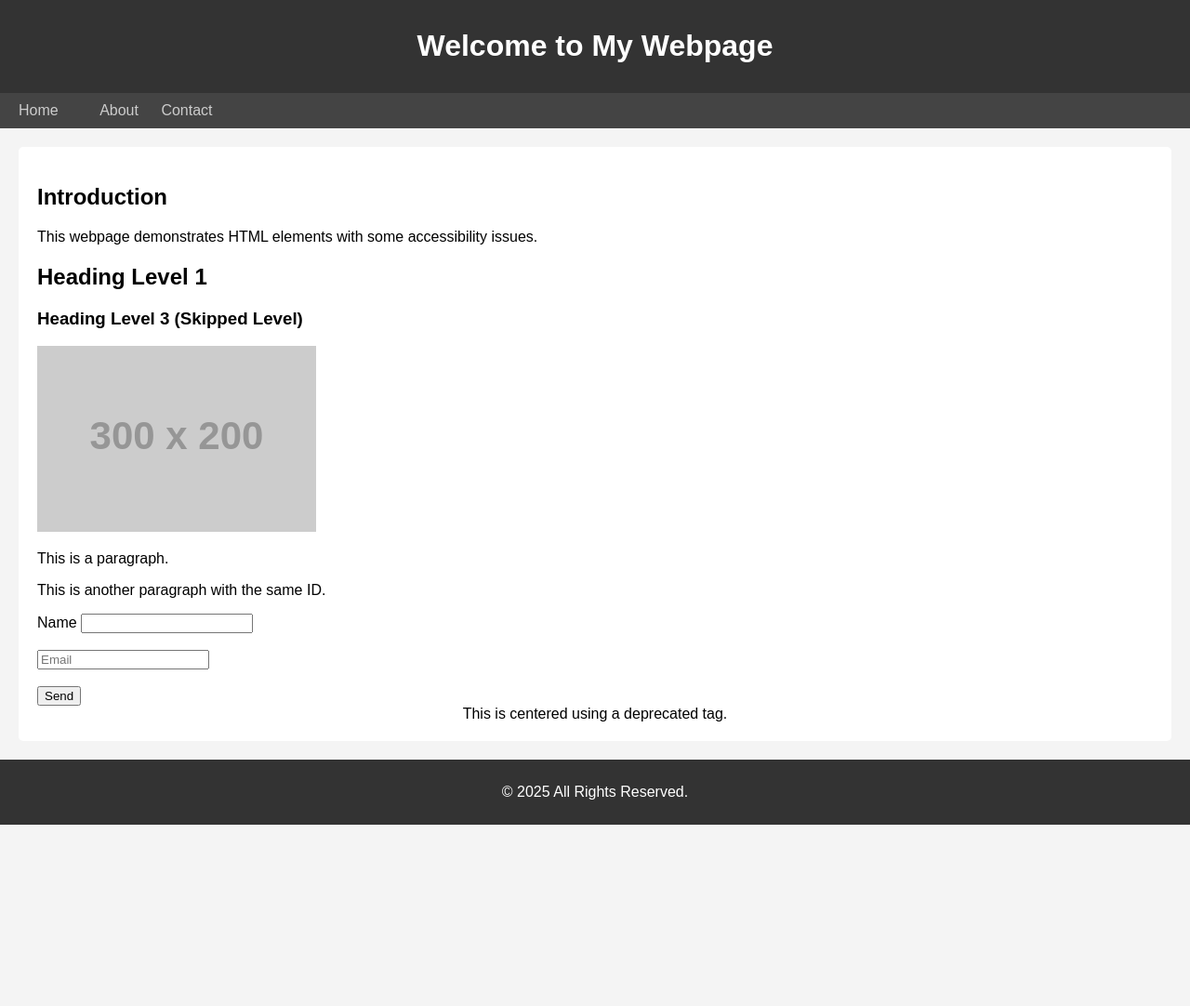
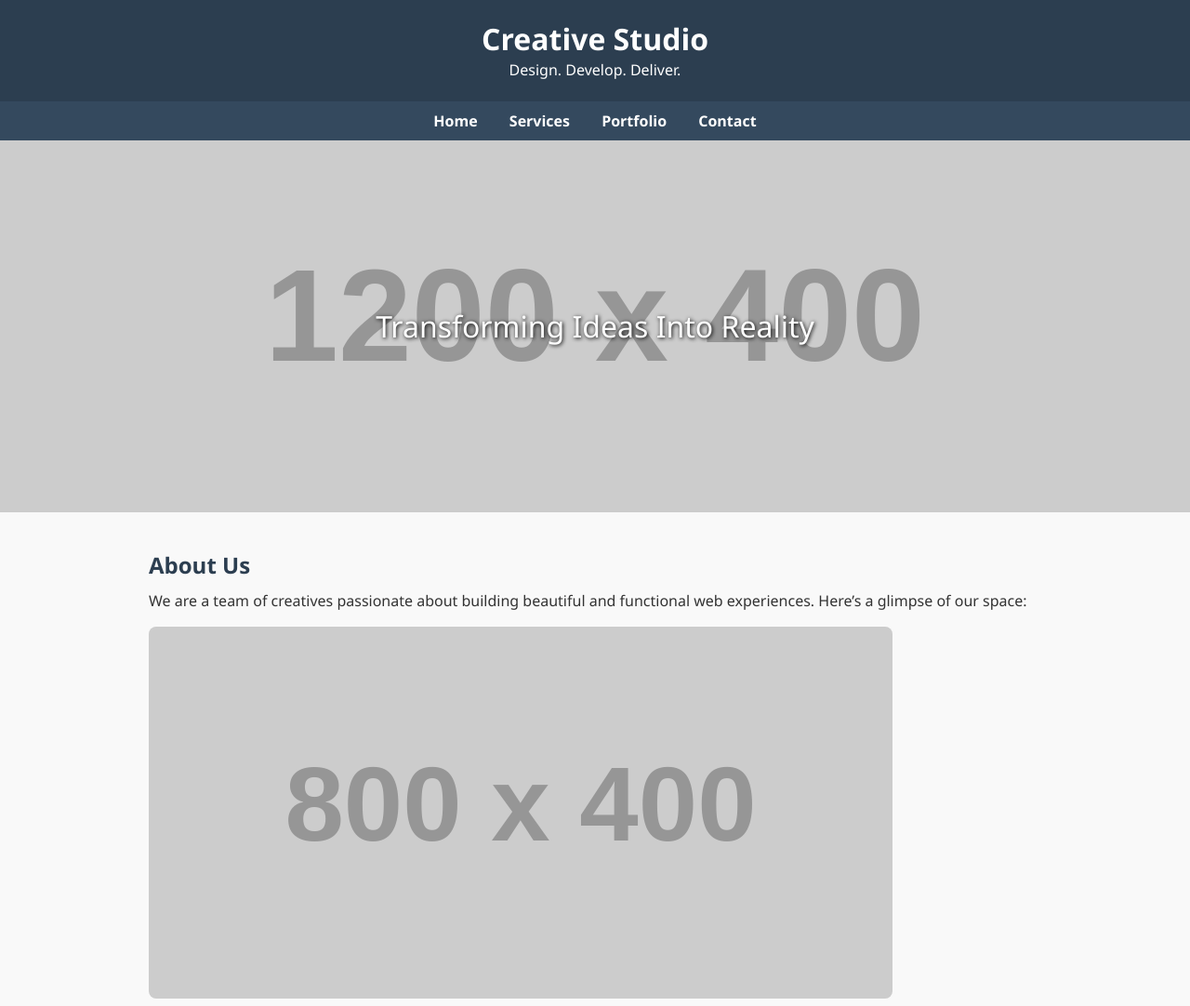
Before and after one commit to nikhithathoutu24/website-, a plain HTML site: page index.html in a window 1280 px wide. Shown: the top 1082 px of the page at 93% size. Before the commit the page ends 887 px from the top, so only its background shows below. Drawn offline with Linux system fonts and the light colour scheme; placeholder pictures from the web are drawn by us.

Commit message:
Update index.html

```diff
--- a/index.html
+++ b/index.html
@@ -1,93 +1,195 @@
 <!DOCTYPE html>
-<html>
+<html lang="en">
 <head>
-  <meta charset="UTF-8" />
-  <meta name="viewport" content="width=device-width, initial-scale=1.0"/>
-  <title>User Experience Webpage</title>
+  <meta charset="UTF-8">
+  <title>Creative Studio</title>
   <style>
-    body {
-      font-family: Arial, sans-serif;
+    * {
       margin: 0;
       padding: 0;
-      background-color: #f4f4f4;
+      box-sizing: border-box;
     }
 
-    header, footer {
-      background-color: #333;
+    body {
+      font-family: 'Segoe UI', sans-serif;
+      background-color: #f9f9f9;
+      color: #333;
+    }
+
+    header {
+      background-color: #2c3e50;
+      padding: 20px;
       color: white;
-      padding: 10px 0;
       text-align: center;
     }
 
     nav {
-      background-color: #444;
+      background-color: #34495e;
       padding: 10px;
+      text-align: center;
     }
 
     nav a {
-      color: #ccc;
-      margin: 10px;
+      color: white;
       text-decoration: none;
+      margin: 0 15px;
+      font-weight: bold;
     }
 
-    section, article, aside {
-      margin: 20px;
-      padding: 20px;
-      background-color: white;
-      border-radius: 5px;
+    .hero {
+      background-image: url('https://via.placeholder.com/1200x400');
+      background-size: cover;
+      background-position: center;
+      height: 400px;
+      display: flex;
+      justify-content: center;
+      align-items: center;
+      color: white;
+      font-size: 2em;
+      text-shadow: 1px 1px 4px #000;
     }
 
-    table, th, td {
-      border: 1px solid #ddd;
+    main {
+      padding: 40px 20px;
+      max-width: 1000px;
+      margin: auto;
+    }
+
+    section {
+      margin-bottom: 40px;
+    }
+
+    h2 {
+      margin-bottom: 10px;
+      color: #2c3e50;
+    }
+
+    p {
+      line-height: 1.6;
+    }
+
+    .services {
+      display: flex;
+      justify-content: space-between;
+      gap: 20px;
+    }
+
+    .service {
+      background-color: #fff;
+      padding: 20px;
+      border-radius: 8px;
+      box-shadow: 0 2px 6px rgba(0,0,0,0.1);
+      flex: 1;
+    }
+
+    img, video, audio {
+      margin-top: 15px;
+      max-width: 100%;
+      border-radius: 8px;
+    }
+
+    form input, form textarea, form select, form button {
+      display: block;
+      margin-top: 10px;
+      padding: 10px;
+      width: 100%;
+      max-width: 500px;
+    }
+
+    footer {
+      background-color: #2c3e50;
+      color: white;
+      text-align: center;
+      padding: 20px;
+      margin-top: 40px;
     }
   </style>
 </head>
 <body>
 
   <header>
-    <h1>Welcome to My Webpage</h1>
+    <h1>Creative Studio</h1>
+    <p>Design. Develop. Deliver.</p>
   </header>
 
   <nav>
     <a href="#">Home</a>
-    <a href="#"> </a>
-    <a href="#about">About</a>
-    <a href="#contact">Contact</a>
+    <a href="#">Services</a>
+    <a href="#">Portfolio</a>
+    <a href="#">Contact</a>
   </nav>
 
-  <section>
-    <h2>Introduction</h2>
-    <p>This webpage demonstrates HTML elements with some accessibility issues.</p>
+  <div class="hero">
+    Transforming Ideas Into Reality
+  </div>
 
+  <main>
+    <section>
+      <h2>About Us</h2>
+      <p>We are a team of creatives passionate about building beautiful and functional web experiences. Here’s a glimpse of our space:</p>
+      <img src="https://via.placeholder.com/800x400" alt="Creative Studio Workspace">
+    </section>
 
-    <h1>Heading Level 1</h1>
-    <h3>Heading Level 3 (Skipped Level)</h3>
+    <section>
+      <h2>Watch Our Promo</h2>
+      <video controls>
+        <source src="https://www.w3schools.com/html/mov_bbb.mp4" type="video/mp4">
+        Your browser does not support the video tag.
+      </video>
+    </section>
 
+    <section>
+      <h2>Listen to Our Theme</h2>
+      <audio controls>
+        <source src="https://www.w3schools.com/html/horse.mp3" type="audio/mpeg">
+        Your browser does not support the audio tag.
+      </audio>
+    </section>
 
-    <img src="https://via.placeholder.com/300x200">
+    <section>
+      <h2>Our Services</h2>
+      <div class="services">
+        <div class="service">
+          <h3>Web Design</h3>
+          <p>Clean, modern, and responsive designs tailored to your brand.</p>
+        </div>
+        <div class="service">
+          <h3>Development</h3>
+          <p>Fast and scalable websites using the latest web technologies.</p>
+        </div>
+        <div class="service">
+          <h3>SEO & Marketing</h3>
+          <p>Reach your audience with smart SEO strategies and content.</p>
+        </div>
+      </div>
+    </section>
 
+    <section>
+      <h2>Get in Touch</h2>
+      <form>
+        <label>Name:</label>
+        <input type="text" name="name" required>
 
-    <p id="duplicate">This is a paragraph.</p>
-    <p id="duplicate">This is another paragraph with the same ID.</p>
+        <label>Email:</label>
+        <input type="email" name="email" required>
 
+        <label>Message:</label>
+        <textarea name="message" rows="5"></textarea>
 
-    <form>
-      <label>Name</label>
-      <input type="text" name="name">
-      <br><br>
+        <label>Service:</label>
+        <select>
+          <option value="design">Web Design</option>
+          <option value="development">Development</option>
+          <option value="marketing">Marketing</option>
+        </select>
 
-
-      <input type="email" name="email" placeholder="Email">
-      <br><br>
-
-      <input type="submit" value="Send">
-    </form>
-
-    <center>This is centered using a deprecated tag.</center>
-  </section>
+        <button type="submit">Send Message</button>
+      </form>
+    </section>
+  </main>
 
   <footer>
-    <p>&copy; 2025 All Rights Reserved.</p>
+    <p>&copy; 2025 Creative Studio. All rights reserved.</p>
   </footer>
 
 </body>
```
